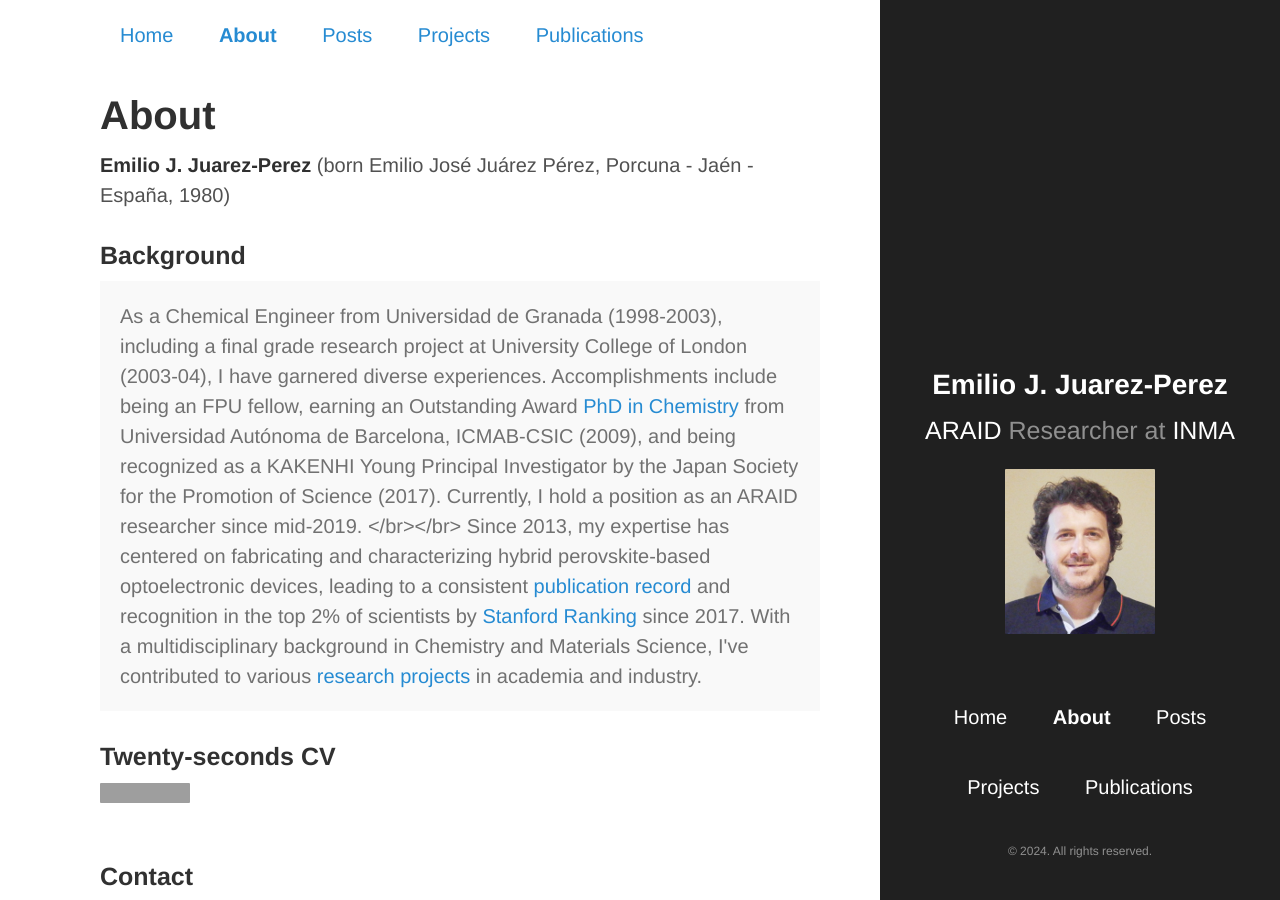
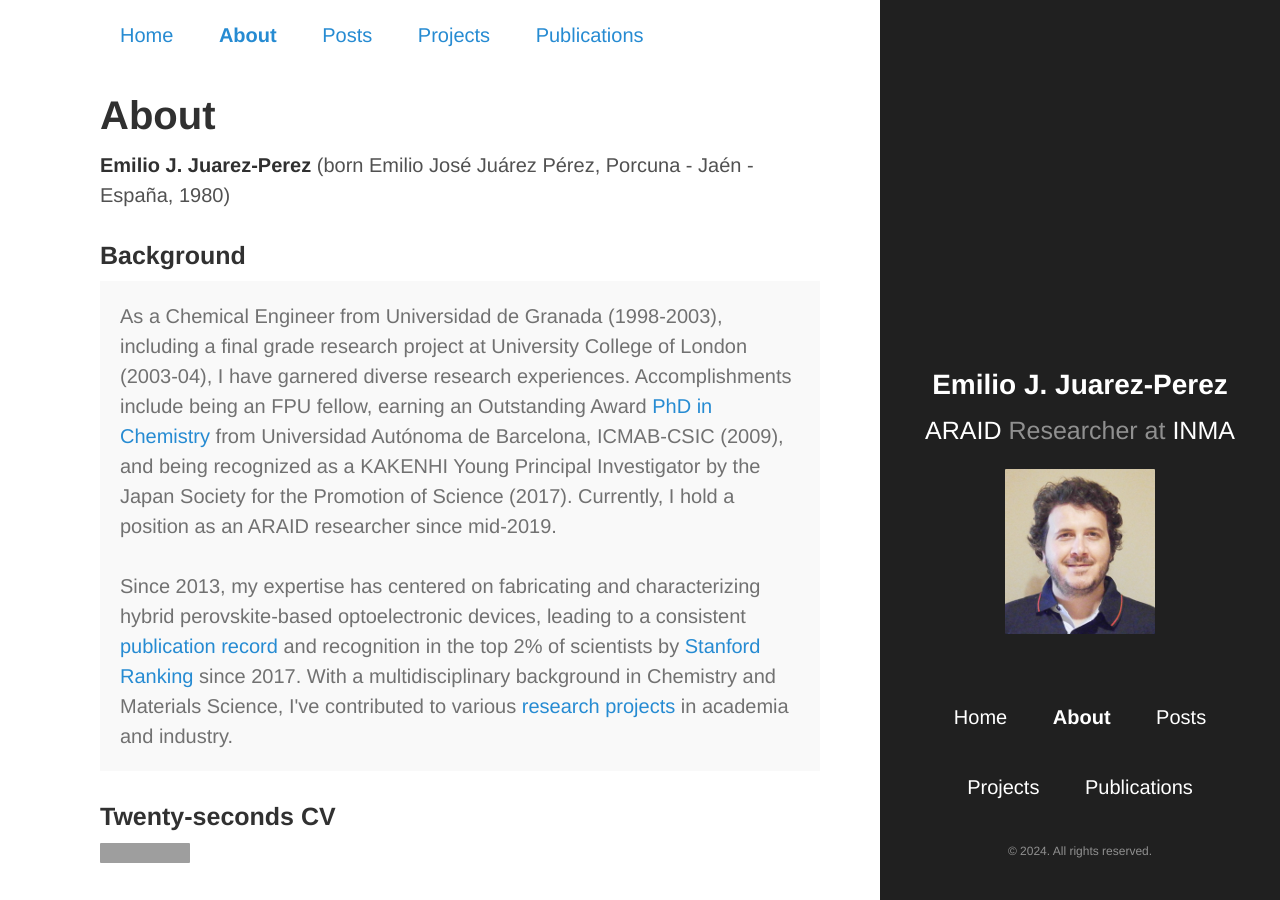
Before and after one commit to ejjpweb/ejjpweb.github.io, a Jekyll site: the page built from About.md, in a window 1280 px wide and 900 px high. Built offline with Jekyll 4.4.1, drawn with Linux system fonts in a browser that asks for light colours; grey boxes are pictures that could not be loaded.

Commit message:
minor update about page

```diff
--- a/About.md
+++ b/About.md
@@ -8,8 +8,8 @@ title: About
 ### Background
 
 <p class="message">
-As a Chemical Engineer from Universidad de Granada (1998-2003), including a final grade research project at University College of London (2003-04), I have garnered diverse experiences. Accomplishments include being an FPU fellow, earning an Outstanding Award <a href="http://hdl.handle.net/10803/3294"> PhD in Chemistry</a> from Universidad Autónoma de Barcelona, ICMAB-CSIC (2009), and being recognized as a KAKENHI Young Principal Investigator by the Japan Society for the Promotion of Science (2017). Currently, I hold a position as an ARAID researcher since mid-2019.
-</br></br>
+As a Chemical Engineer from Universidad de Granada (1998-2003), including a final grade research project at University College of London (2003-04), I have garnered diverse research experiences. Accomplishments include being an FPU fellow, earning an Outstanding Award <a href="http://hdl.handle.net/10803/3294"> PhD in Chemistry</a> from Universidad Autónoma de Barcelona, ICMAB-CSIC (2009), and being recognized as a KAKENHI Young Principal Investigator by the Japan Society for the Promotion of Science (2017). Currently, I hold a position as an ARAID researcher since mid-2019.
+<br><br>
 Since 2013, my expertise has centered on fabricating and characterizing hybrid perovskite-based optoelectronic devices, leading to a consistent <a href="https://www.emiliojuarez.es/Publications/">publication record</a> and recognition in the top 2% of scientists by <a href="https://www.emiliojuarez.es/2023/11/27/Standford_rankings/">Stanford Ranking</a> since 2017. With a multidisciplinary background in Chemistry and Materials Science, I've contributed to various <a href="https://www.emiliojuarez.es/Projects/">research projects</a> in academia and industry.
 </p>
 
```
